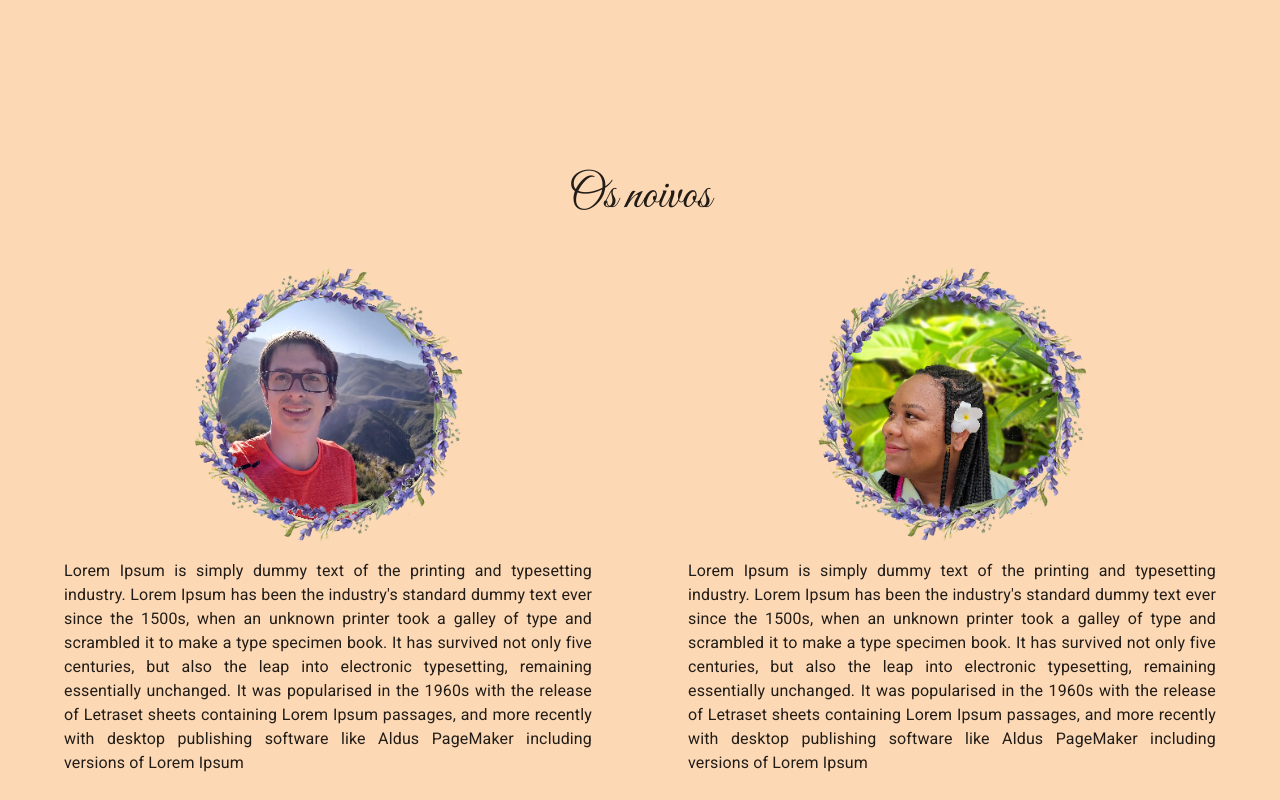
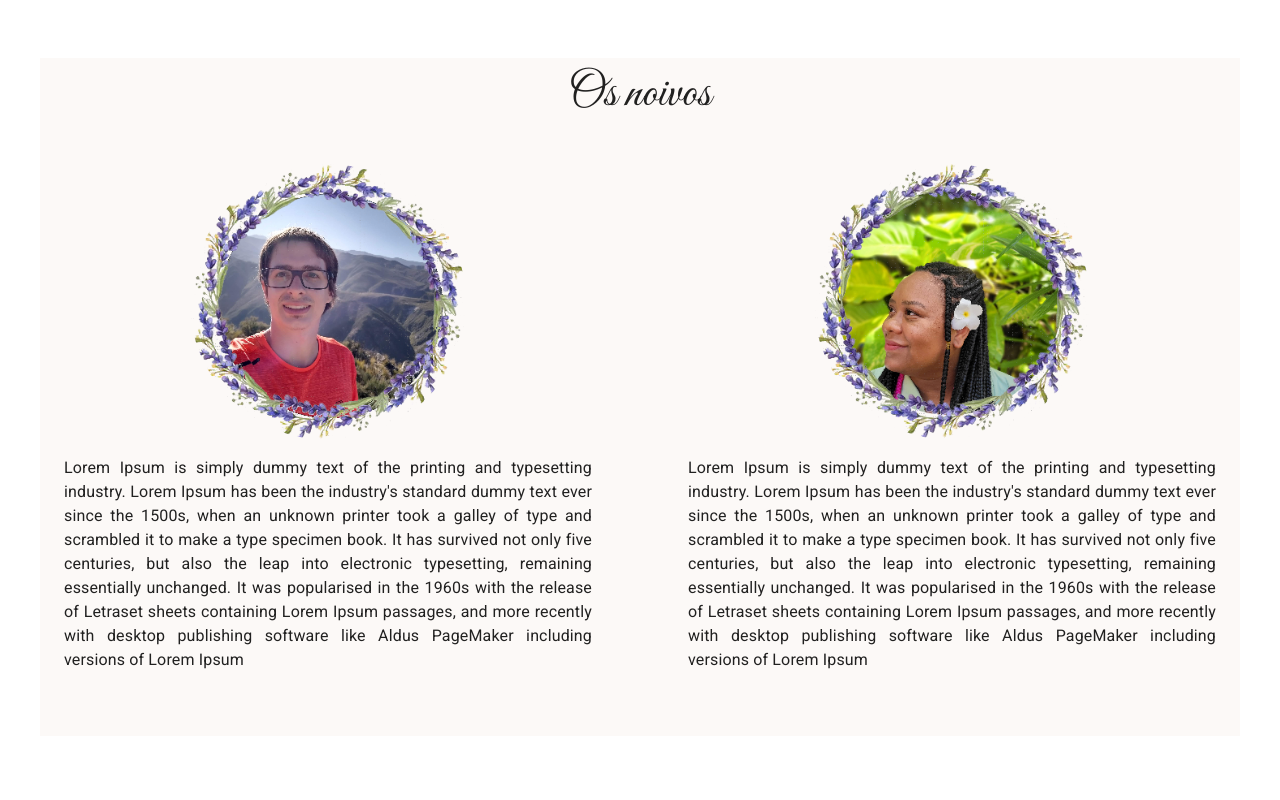
Before and after one commit to LucasDelboni/wedding, a React (Create React App) app: page / in a window 1280 px wide. Shown: the top 800 px of the page. Built offline with nearby package versions, Linux system fonts and the light colour scheme.

Commit message:
adjust default container app

```diff
--- a/public/index.html
+++ b/public/index.html
@@ -1,5 +1,5 @@
 <!DOCTYPE html>
-<html lang="en">
+<html lang="pt-BR">
   <head>
     <meta charset="utf-8" />
     <link rel="icon" href="%PUBLIC_URL%/favicon.ico" />
@@ -24,7 +24,11 @@
       work correctly both with client-side routing and a non-root public URL.
       Learn how to configure a non-root public URL by running `npm run build`.
     -->
-    <title>Casamento Adriana e Lucas</title>
+    <title>Adriana & Lucas</title>
+
+    <style>
+
+    </style>
 
     <link rel="stylesheet"
           href="https://fonts.googleapis.com/css2?family=Great+Vibes">
--- a/src/App.css
+++ b/src/App.css
@@ -1,5 +1,8 @@
-.App {
-  text-align: center;
+html,
+body,
+#root {
+  height: 100%;
+  width: 100%;
 }
 
 h1 {
@@ -14,17 +17,6 @@ h2 {
   margin-bottom: 8%;
   font-size: 3em;
   font-weight: 500;
-}
-
-.App-logo {
-  height: 40vmin;
-  pointer-events: none;
-}
-
-@media (prefers-reduced-motion: no-preference) {
-  .App-logo {
-    animation: App-logo-spin infinite 20s linear;
-  }
 }
 
 .App-header {
--- a/src/App.jsx
+++ b/src/App.jsx
@@ -13,24 +13,24 @@ import Section from './components/Section';
 
 function App() {
   return (
-    <div className="App" >
+    <>
       <CssBaseline />
       <Section>
-          <Profile/>
+        <Profile />
       </Section>
       <Section even>
-          <History/>
+        <History />
       </Section>
       <Section>
-          <Countdown/>
+        <Countdown />
       </Section>
       <Section even>
-          <Cerimony/>
+        <Cerimony />
       </Section>
       <Section even>
-          <Gifts/>
+        <Gifts />
       </Section>
-    </div>
+    </>
   );
 }
 
--- a/src/components/Section.jsx
+++ b/src/components/Section.jsx
@@ -1,12 +1,11 @@
 import Container from '@mui/material/Container';
 
-export default function Section({children, even}) {
-    let backgroundColor = even ? '#f9a775' : '#fcd8b4'
+export default function Section({ children, even }) {
+    let backgroundColor = even ? '#97917A' : '#FCF9F7'
+
     return (
-        <div style={{background: backgroundColor, paddingTop: '8%', paddingBottom: '8%'}}>
-            <Container>
-                {children}
-            </Container>
-        </div>
+        <Container style={{ background: backgroundColor }} paddingY={8}>
+            {children}
+        </Container>
     )
 }
```
Lines whose indentation alone changed are shown as unchanged.
